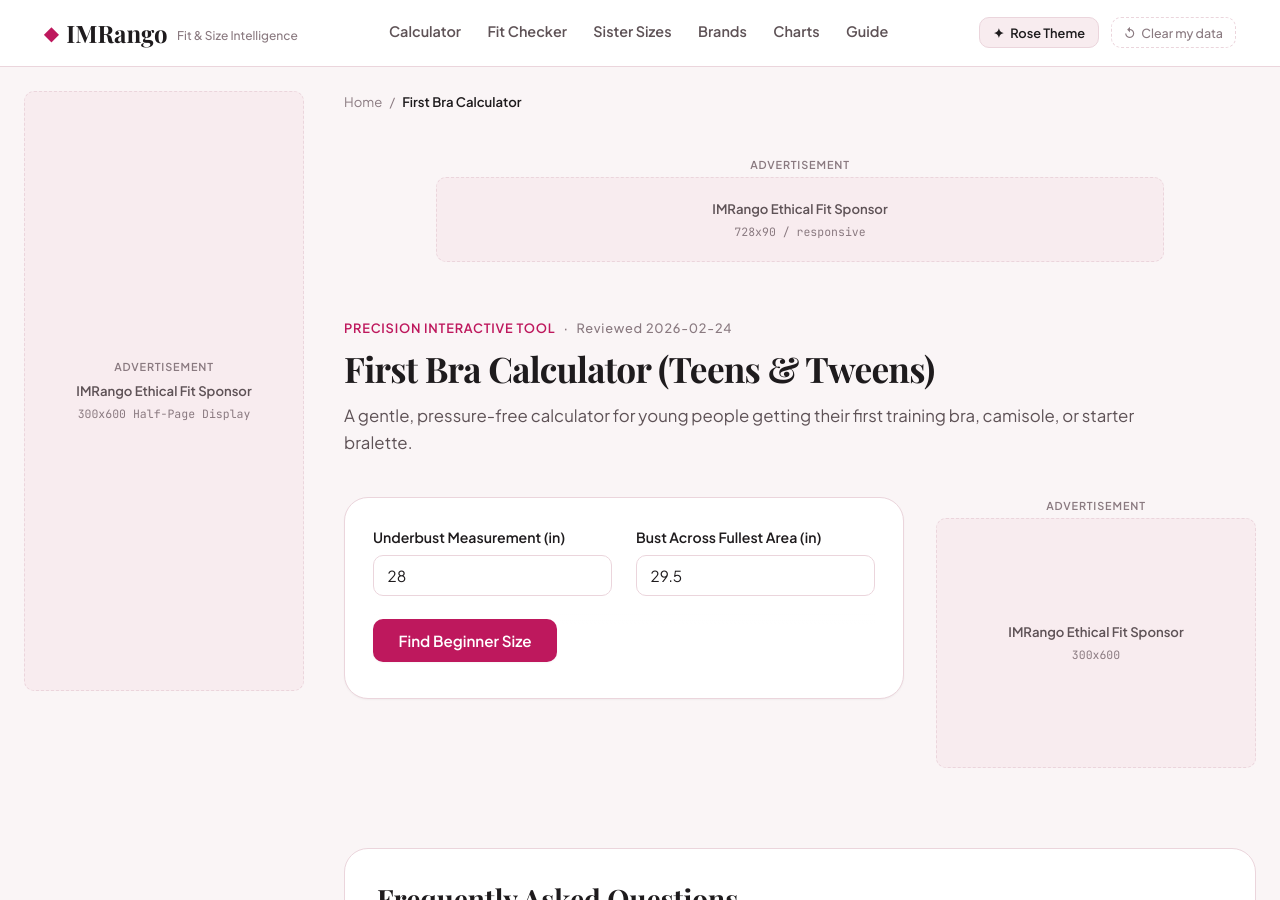
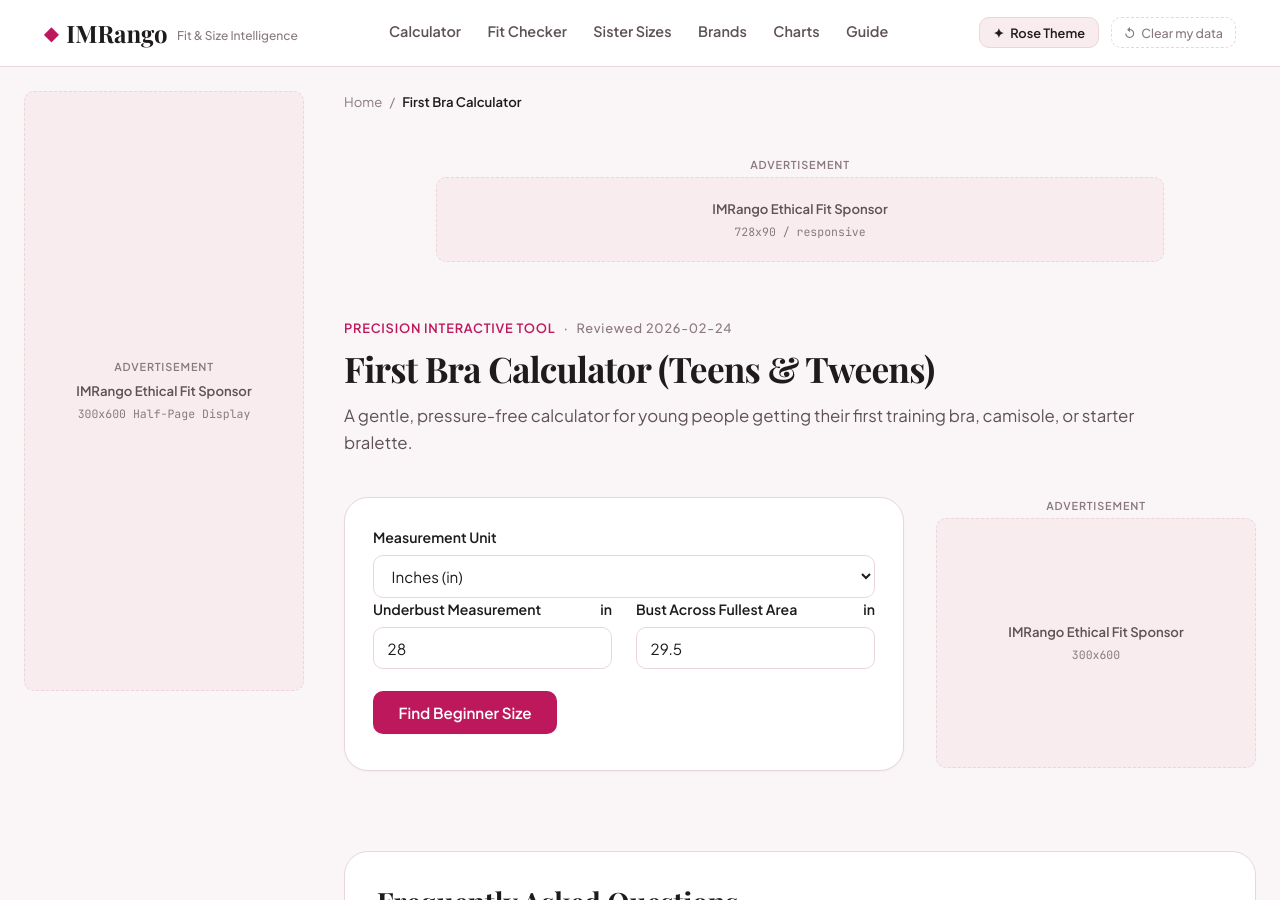
Before and after one commit to sharpedge74-cmyk/Bra-Size-Pro, a Jekyll site: the page built from first-bra-calculator.html, in a window 1280 px wide and 900 px high. Built offline with Jekyll 4.4.1, drawn with Linux system fonts in a browser that asks for light colours; some web fonts are replaced.

Commit message:
Add inches and centimeters selector to first-bra-calculator

```diff
--- a/first-bra-calculator.html
+++ b/first-bra-calculator.html
@@ -26,19 +26,28 @@
 ---
 
 <div class="calculator-card">
-  <form id="first-bra-form" class="calc-form">
+  <form id="first-bra-form" class="calc-form" data-measurement-unit-form>
+    <div class="calc-control-group measurement-unit-control">
+      <label for="first-bra-form-unit">Measurement Unit</label>
+      <div class="calc-input-wrapper">
+        <select id="first-bra-form-unit" class="measurement-unit-select" name="unit">
+          <option value="inches" selected>Inches (in)</option>
+          <option value="cm">Centimeters (cm)</option>
+        </select>
+      </div>
+    </div>
     <div class="calc-card-grid">
       <div class="calc-control-group">
-        <label for="fb-underbust">Underbust Measurement (in)</label>
+        <label for="fb-underbust">Underbust Measurement <span class="measurement-unit-label">in</span></label>
         <div class="calc-input-wrapper">
-          <input type="number" step="0.5" id="fb-underbust" value="28" required>
+          <input type="number" step="0.5" id="fb-underbust" class="measurement-input" value="28" required>
         </div>
       </div>
 
       <div class="calc-control-group">
-        <label for="fb-bust">Bust Across Fullest Area (in)</label>
+        <label for="fb-bust">Bust Across Fullest Area <span class="measurement-unit-label">in</span></label>
         <div class="calc-input-wrapper">
-          <input type="number" step="0.5" id="fb-bust" value="29.5" required>
+          <input type="number" step="0.5" id="fb-bust" class="measurement-input" value="29.5" required>
         </div>
       </div>
     </div>
```
